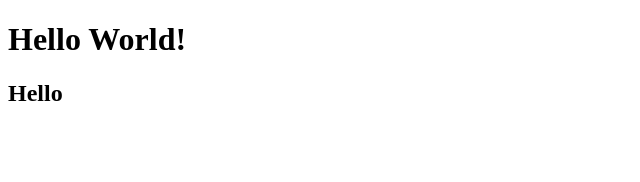
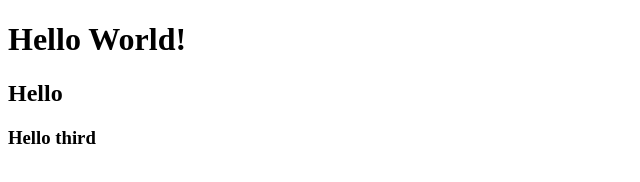
Before and after one commit to mgkyawzayya/git, a plain HTML site: page index.html in a window 1280 px wide. Shown: the whole page, without its empty margins (0-640 px from the left). Drawn offline with Linux system fonts and the light colour scheme.

Commit message:
Update index.html

```diff
--- a/index.html
+++ b/index.html
@@ -10,6 +10,7 @@
     <div class="container">
       <h1>Hello World!</h1>
       <h2>Hello</h2>
+      <h3>Hello third</h3>
     </div>
   </body>
 </html>
```
